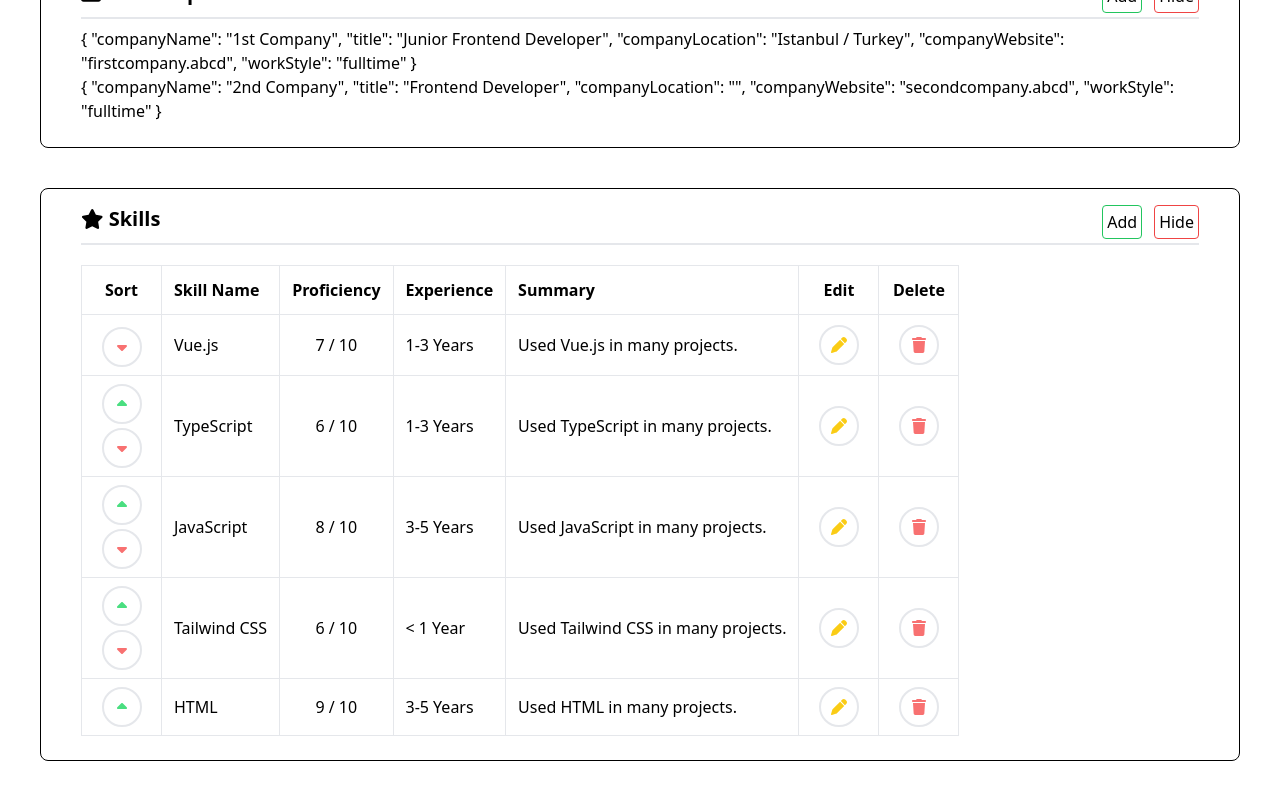
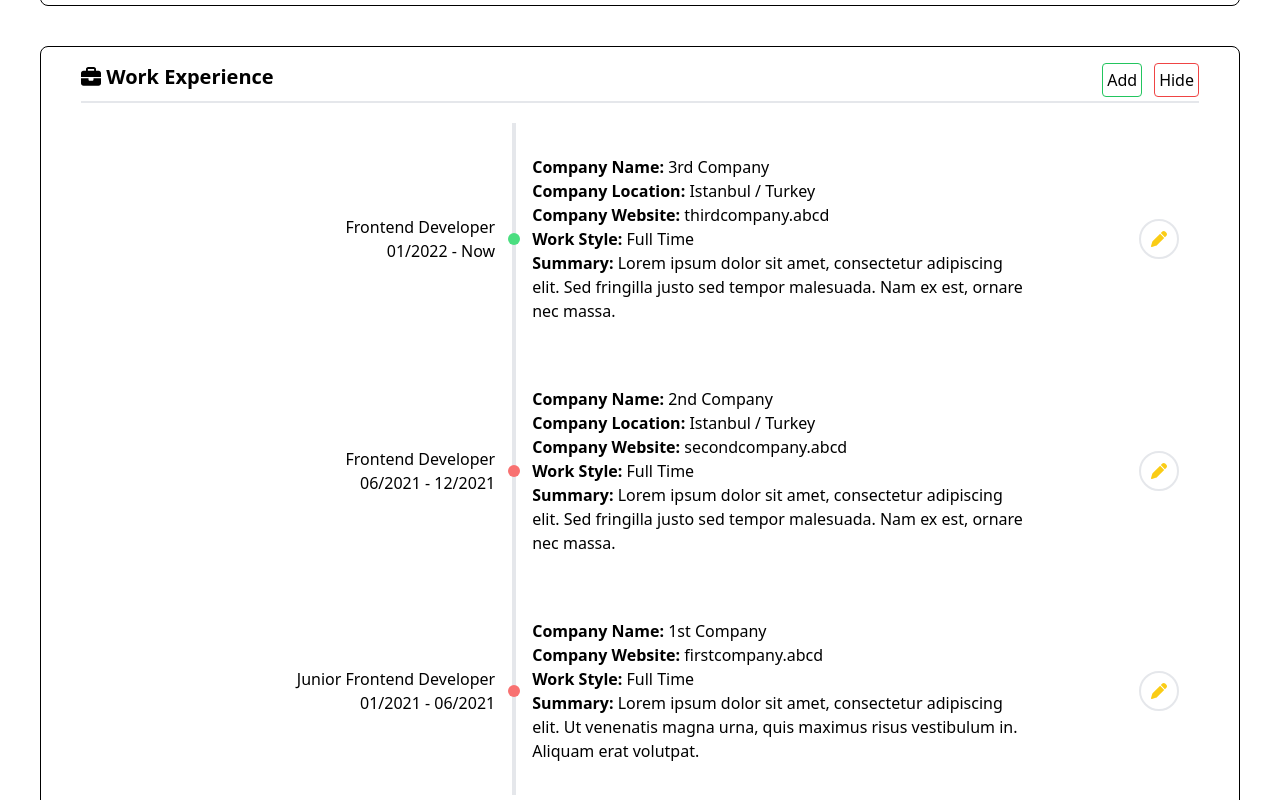
Before and after one commit to Spencehiko/cv-generator, a Vue app: page / in a window 1280 px wide. Shown: the part 1520-2320 px from the top of the page. Built offline with nearby package versions, Linux system fonts and the light colour scheme.

Commit message:
feat! experience added

```diff
--- a/package.json
+++ b/package.json
@@ -10,9 +10,7 @@
         "lint": "eslint . --ext .vue,.js,.jsx,.cjs,.mjs,.ts,.tsx,.cts,.mts --fix --ignore-path .gitignore"
     },
     "dependencies": {
-    "-": "^0.0.1",
         "@fortawesome/free-solid-svg-icons": "^6.2.0",
-    "D": "^1.0.0",
         "pinia": "^2.0.21",
         "vue": "^3.2.38"
     },
--- a/src/components/AllSections.vue
+++ b/src/components/AllSections.vue
@@ -20,7 +20,7 @@ const allSections: any = {
 
 const store = useMainStore();
 const { sections } = storeToRefs(store);
-const { toggleHideSection } = store;
+const { toggleHideSection, openAddSectionDialog, openEditSectionDialog } = store;
 </script>
 
 <template>
@@ -28,8 +28,20 @@ const { toggleHideSection } = store;
         <div class="flex flex-row border-b-2 pb-1">
             <h4 class="text-xl font-bold"><font-awesome-icon :icon="section.icon" /> {{ section.header }}</h4>
             <div class="ml-auto flex flex-row gap-3">
-                <button v-if="section.buttons.includes('add')" class="rounded border border-green-500 p-1 hover:bg-green-500 hover:text-white transition duration-500">Add</button>
-                <button v-if="section.buttons.includes('edit')" class="rounded border border-yellow-500 p-1 hover:bg-yellow-500 hover:text-white transition duration-500">Edit</button>
+                <button
+                    v-if="section.buttons.includes('add')"
+                    class="rounded border border-green-500 p-1 hover:bg-green-500 hover:text-white transition duration-500"
+                    @click="openAddSectionDialog(index)"
+                >
+                    Add
+                </button>
+                <button
+                    v-if="section.buttons.includes('edit')"
+                    class="rounded border border-yellow-500 p-1 hover:bg-yellow-500 hover:text-white transition duration-500"
+                    @click="openEditSectionDialog(index)"
+                >
+                    Edit
+                </button>
                 <button
                     class="rounded border hover:text-white transition duration-500"
                     :class="[section.isHidden ? ' border-green-500 p-1 hover:bg-green-500' : ' border-red-500 p-1 hover:bg-red-500']"
@@ -39,6 +51,6 @@ const { toggleHideSection } = store;
                 </button>
             </div>
         </div>
-        <component :is="(allSections[section.component as any])" class="my-2 transition-all duration-500" :sectionIndex="index" :class="[section.isHidden ? ' blur-sm' : '']"></component>
+        <component :is="(allSections[section.component as any])" class="my-5 transition-all duration-500" :sectionIndex="index" :class="[section.isHidden ? ' blur-sm' : '']"></component>
     </div>
 </template>
--- a/src/components/sections/Experience.vue
+++ b/src/components/sections/Experience.vue
@@ -1,15 +1,40 @@
 <script setup lang="ts">
-import { useMainStore } from "@/stores/main";
+import { useMainStore, workStyleOptions } from "@/stores/main";
 import { storeToRefs } from "pinia";
+import EditButton from "@/components/table/EditButton.vue";
 
 const props = defineProps(["sectionIndex"]);
 const store = useMainStore();
 const { sections } = storeToRefs(store);
 </script>
 <template>
-    <div class="flex flex-row flex-wrap justify-between">
-        <div class="" v-for="(data, index) in sections[sectionIndex].data" :key="index">
-            {{ data }}
-        </div>
-    </div>
+    <table class="w-full">
+        <tr v-for="(data, index) in sections[sectionIndex].data" :key="index">
+            <td class="w-2/5 inline-flex flex-col text-right">
+                <span>{{ data.title }}</span>
+                <span>{{ data.startDate + " - " + (data.endDate || "Now") }}</span>
+            </td>
+            <td
+                class="w-1/2 border-l-4 inline-flex flex-col relative ml-4 pl-4 py-8 before:w-3 before:h-3 before:absolute before:rounded-full before:-left-2 before:top-1/2 before:-translate-y-1/2"
+                :class="[data.isStillWorkingHere ? ' before:bg-green-400' : ' before:bg-red-400']"
+            >
+                <div>
+                    <span class="font-bold">{{ sections[sectionIndex].inputs.companyName.inputLabel + ":" }}</span> <span>{{ data.companyName }}</span>
+                </div>
+                <div v-if="data.companyLocation">
+                    <span class="font-bold">{{ sections[sectionIndex].inputs.companyLocation.inputLabel + ":" }}</span> <span>{{ data.companyLocation }}</span>
+                </div>
+                <div>
+                    <span class="font-bold">{{ sections[sectionIndex].inputs.companyWebsite.inputLabel + ":" }}</span> <span>{{ data.companyWebsite }}</span>
+                </div>
+                <div>
+                    <span class="font-bold">{{ sections[sectionIndex].inputs.workStyle.inputLabel + ":" }}</span> <span>{{ (workStyleOptions as any)[data.workStyle] }}</span>
+                </div>
+                <div>
+                    <span class="font-bold">{{ sections[sectionIndex].inputs.summary.inputLabel + ":" }}</span> <span>{{ data.summary }}</span>
+                </div>
+            </td>
+            <EditButton class="text-center w-20" :sectionIndex="sectionIndex" :index="index" />
+        </tr>
+    </table>
 </template>
--- a/src/components/sections/Project.vue
+++ b/src/components/sections/Project.vue
@@ -24,7 +24,9 @@ const { sections } = storeToRefs(store);
             <tr v-for="(data, index) in sections[sectionIndex].data" :key="index">
                 <SortButton class="border p-2 text-center w-20" :sectionIndex="sectionIndex" :index="index" />
                 <td class="border p-3">{{ data.name }}</td>
-                <td class="border p-3">{{ data.link }}</td>
+                <td class="border p-3 text-blue-400">
+                    <a target="_blank" :href="data.link"> {{ data.link }}</a>
+                </td>
                 <EditButton class="border text-center w-20" :sectionIndex="sectionIndex" :index="index" />
                 <DeleteButton class="border text-center w-20" :sectionIndex="sectionIndex" :index="index" />
             </tr>
--- a/src/components/sections/Reference.vue
+++ b/src/components/sections/Reference.vue
@@ -29,7 +29,9 @@ const { sections } = storeToRefs(store);
                 <td class="border p-3">{{ data.name }}</td>
                 <td class="border p-3">{{ data.companyName }}</td>
                 <td class="border p-3">{{ data.title }}</td>
-                <td class="border p-3">{{ data.email }}</td>
+                <td class="border p-3 text-blue-400">
+                    <a target="_blank" :href="'mailto:' + data.email"> {{ data.email }}</a>
+                </td>
                 <td class="border p-3 whitespace-nowrap">{{ data.phone }}</td>
                 <EditButton class="border text-center w-20" :sectionIndex="sectionIndex" :index="index" />
                 <DeleteButton class="border text-center w-20" :sectionIndex="sectionIndex" :index="index" />
--- a/src/stores/main.ts
+++ b/src/stores/main.ts
@@ -16,6 +16,14 @@ interface Section {
     data: Array<any>;
     isHidden: boolean;
 }
+
+export const experienceLevels = ["", "< 1 Year", "1-3 Years", "3-5 Years", "5+ Years"];
+export const workStyleOptions = {
+    fulltime: "Full Time",
+    parttime: "Part Time",
+    intern: "Intern",
+    freelance: "Freelance",
+};
 
 export const defaultSections = [
     {
@@ -49,6 +57,12 @@ export const defaultSections = [
                 inputLabel: "Summary",
                 required: true,
             },
+            portfolio: {
+                type: "input",
+                inputType: "text",
+                inputLabel: "Portfolio Link",
+                required: false,
+            },
             schoolStatus: {
                 type: "input",
                 inputType: "checkbox",
@@ -79,6 +93,7 @@ export const defaultSections = [
             lastName: "Doe",
             title: "Frontend Developer",
             summary: "A passionate Frontend Developer that is keen to learn new technologies. Worked over 5 years in different scale of companies and developed big scaled projects.",
+            portfolio: "https://hicaku.com",
             schoolStatus: true,
             schoolName: "Some University",
             schoolDepartmant: "Some Department",
@@ -206,6 +221,18 @@ export const defaultSections = [
                 inputLabel: "Job Title",
                 required: true,
             },
+            startDate: {
+                type: "input",
+                inputType: "date",
+                inputLabel: "Start Date",
+                required: true,
+            },
+            endDate: {
+                type: "input",
+                inputType: "date",
+                inputLabel: "End Date",
+                required: false,
+            },
             companyLocation: {
                 type: "input",
                 inputType: "text",
@@ -222,41 +249,55 @@ export const defaultSections = [
                 type: "input",
                 inputType: "select",
                 inputLabel: "Work Style",
-                inputOptions: [
-                    {
-                        name: "Full-Time",
-                        value: "fulltime",
-                    },
-                    {
-                        name: "Part-Time",
-                        value: "parttime",
-                    },
-                    {
-                        name: "Intern",
-                        value: "intern",
-                    },
-                    {
-                        name: "Freelance",
-                        value: "freelance",
-                    },
-                ],
+                inputOptions: workStyleOptions,
+                required: true,
+            },
+            summary: {
+                type: "input",
+                inputType: "textarea",
+                inputLabel: "Summary",
+                required: false,
+            },
+            isStillWorkingHere: {
+                type: "input",
+                inputType: "checkbox",
+                inputLabel: "Are you still working here?",
                 required: true,
             },
         },
         data: [
             {
-                companyName: "1st Company",
-                title: "Junior Frontend Developer",
+                companyName: "3rd Company",
+                title: "Frontend Developer",
+                startDate: "01/2022",
+                endDate: "",
                 companyLocation: "Istanbul / Turkey",
-                companyWebsite: "firstcompany.abcd",
+                companyWebsite: "thirdcompany.abcd",
                 workStyle: "fulltime",
+                summary: "Lorem ipsum dolor sit amet, consectetur adipiscing elit. Sed fringilla justo sed tempor malesuada. Nam ex est, ornare nec massa.",
+                isStillWorkingHere: true,
             },
             {
                 companyName: "2nd Company",
                 title: "Frontend Developer",
-                companyLocation: "",
+                startDate: "06/2021",
+                endDate: "12/2021",
+                companyLocation: "Istanbul / Turkey",
                 companyWebsite: "secondcompany.abcd",
                 workStyle: "fulltime",
+                summary: "Lorem ipsum dolor sit amet, consectetur adipiscing elit. Sed fringilla justo sed tempor malesuada. Nam ex est, ornare nec massa.",
+                isStillWorkingHere: false,
+            },
+            {
+                companyName: "1st Company",
+                title: "Junior Frontend Developer",
+                startDate: "01/2021",
+                endDate: "06/2021",
+                companyLocation: "",
+                companyWebsite: "firstcompany.abcd",
+                workStyle: "fulltime",
+                summary: "Lorem ipsum dolor sit amet, consectetur adipiscing elit. Ut venenatis magna urna, quis maximus risus vestibulum in. Aliquam erat volutpat.",
+                isStillWorkingHere: false,
             },
         ],
         isHidden: false,
@@ -471,8 +512,6 @@ export const defaultSections = [
     },
 ] as Array<Section>;
 
-export const experienceLevels = ["", "< 1 Year", "1-3 Years", "3-5 Years", "5+ Years"];
-
 export const useMainStore = defineStore({
     id: "store",
     state: () => ({
@@ -485,12 +524,21 @@ export const useMainStore = defineStore({
         setDefaultSections() {
             this.sections = defaultSections;
         },
+        // Header Button Actions
         exportCV() {
             console.log("Will be developed soon!");
+        },
+        // Table Header Button Actions
+        openAddSectionDialog(index: number) {
+            console.log("index", index);
+        },
+        openEditSectionDialog(index: number) {
+            console.log("index", index);
         },
         toggleHideSection(index: number) {
             this.sections[index].isHidden = !this.sections[index].isHidden;
         },
+        // Table Button Actions
         editData(sectionIndex: number, index: number) {
             console.log(sectionIndex);
             console.log(index);
--- a/tailwind.config.js
+++ b/tailwind.config.js
@@ -9,6 +9,9 @@ module.exports = {
             width: {
                 "full-20": "calc(100% - 5rem)",
             },
+            borderWidth: {
+                12: "12px",
+            },
         },
     },
     plugins: [],
```
Also changed, not shown: .eslintrc.cjs, src/components/dialogs/Add.vue (added), src/components/dialogs/Confirm.vue (added), src/components/dialogs/Edit.vue (added). Lines whose indentation alone changed are shown as unchanged.
